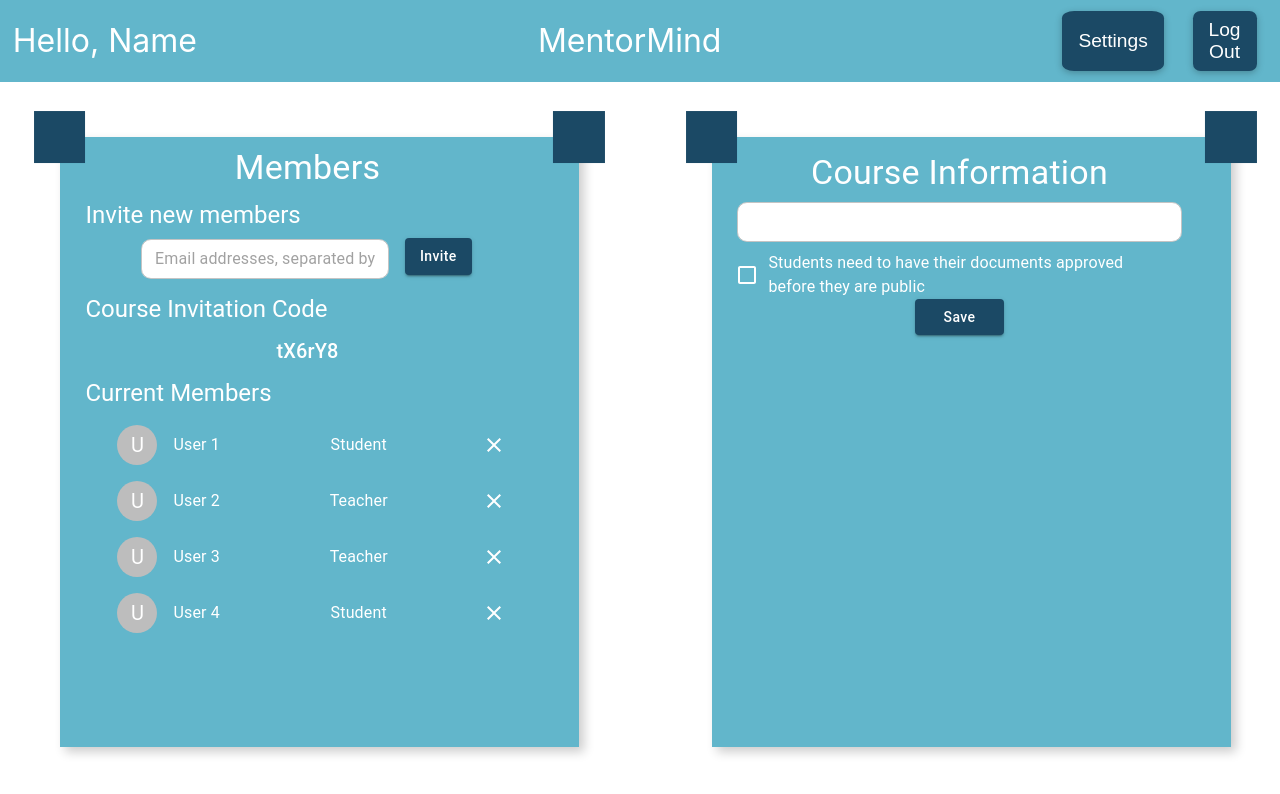
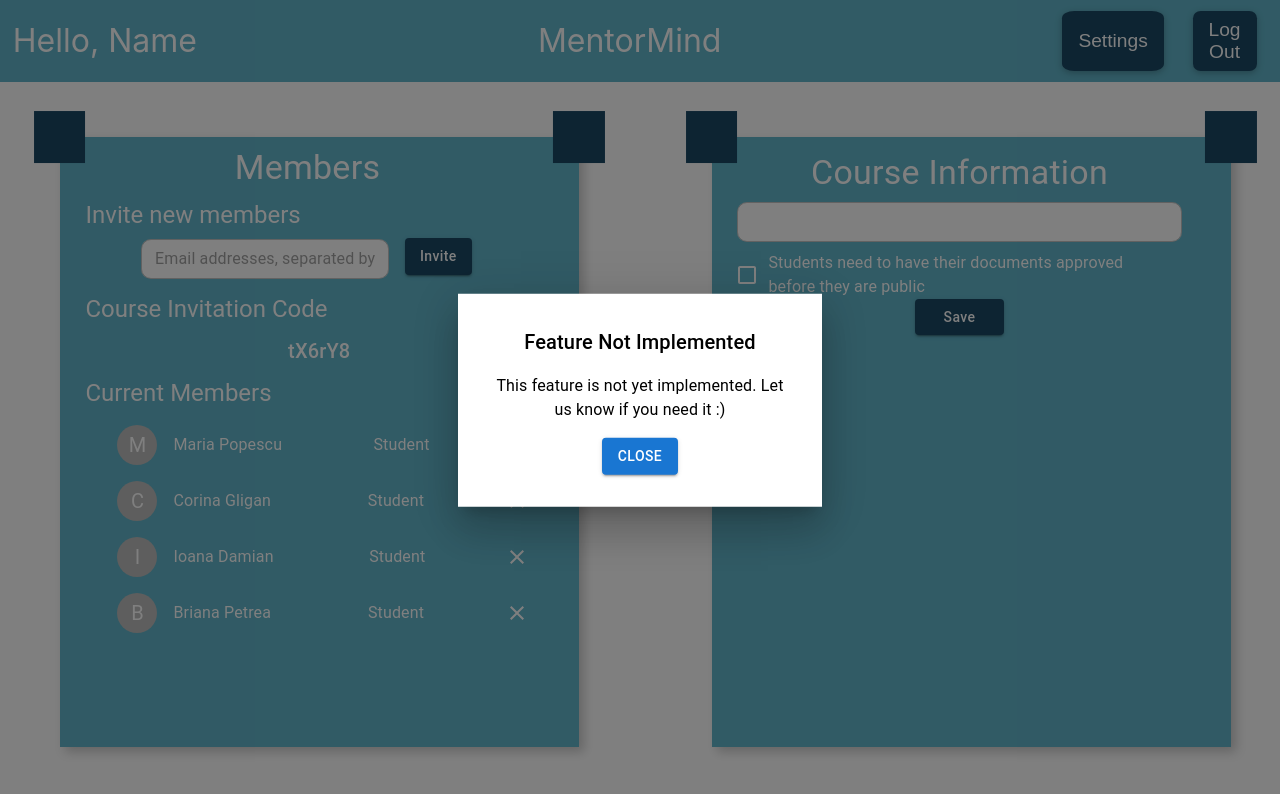
Before and after one commit to diss-mentor-mind/MentorMind, a React (Create React App) app in the folder mentor-mind-app/: page /manage-course in a window 1280 px wide. Both pictures are taken after a click on the button "Invite". Shown: the top 794 px of the page. Built offline with nearby package versions, Linux system fonts and the light colour scheme.

Commit message:
Add pop-up for not implemented features on manage course page

```diff
--- a/mentor-mind-app/src/components/manage-course/CourseInformation.tsx
+++ b/mentor-mind-app/src/components/manage-course/CourseInformation.tsx
@@ -7,7 +7,7 @@ import {
     FormControlLabel,
     Checkbox
 } from "@mui/material";
-
+import TextPopUp from "../../pages/TextPopUp";
 import StyledContainer from "../containers/StyledContainer";
 import React from "react";
 
--- a/mentor-mind-app/src/components/manage-course/Members.tsx
+++ b/mentor-mind-app/src/components/manage-course/Members.tsx
@@ -1,4 +1,4 @@
-import React, { useState } from 'react';
+import React, {useState} from 'react';
 import {
     Box,
     Button,
@@ -10,10 +10,12 @@ import {
     ListItemText,
     ListItemSecondaryAction,
     IconButton,
-    styled
+    styled,
+    Modal
 } from "@mui/material";
 import CloseIcon from '@mui/icons-material/Close';
 import StyledContainer from "../containers/StyledContainer";
+import TextPopUp from "../../pages/TextPopUp";
 
 const CssTextField = styled(TextField)({
     "& .MuiInputBase-root": {
@@ -24,35 +26,36 @@ const CssTextField = styled(TextField)({
 });
 
 const CourseInformation = () => {
-    // Example handler for form submission
-    const handleCourseInformation = () => {
-        // Form submission logic here
-    };
 
-    // Initial state for members list
     const [members, setMembers] = useState([
-        { id: 1, name: 'User 1', role: 'Student' },
-        { id: 2, name: 'User 2', role: 'Teacher' },
-        { id: 3, name: 'User 3', role: 'Teacher' },
-        { id: 4, name: 'User 4', role: 'Student' },
-        // { id: 5, name: 'User 5', role: 'Student' },
-        // { id: 6, name: 'User 6', role: 'Teacher' },
-        // { id: 7, name: 'User 7', role: 'Student' },
-        // { id: 8, name: 'User 8', role: 'Teacher' },
-        // { id: 9, name: 'User 9', role: 'Teacher' },
-        // { id: 10, name: 'User 10', role: 'Student' }
+        {id: 1, name: 'Maria Popescu', role: 'Student'},
+        {id: 2, name: 'Corina Gligan   ', role: 'Student'},
+        {id: 3, name: 'Ioana Damian', role: 'Student'},
+        {id: 4, name: 'Briana Petrea', role: 'Student'},
     ]);
 
-    // Function to return course code
     function returnCourseCode() {
         return "tX6rY8";
     }
 
+    const [open, setOpen] = useState(false);
+    const [modalTitle, setModalTitle] = useState('');
+    const [modalDescription, setModalDescription] = useState('');
+
+    const handleOpen = (title: string, description: string) => {
+        setModalTitle(title);
+        setModalDescription(description);
+        setOpen(true);
+    };
+
+    const handleClose = () => {
+        setOpen(false);
+    };
+
     return (
-        <Box sx={{ height: '75vh', overflow: 'auto' }}>
+        <Box sx={{height: '75vh', overflow: 'auto'}}>
             <Box
                 component="form"
-                onSubmit={handleCourseInformation}
                 noValidate
                 sx={{
                     flexDirection: "column",
@@ -62,13 +65,13 @@ const CourseInformation = () => {
                     width: "95%"
                 }}
             >
-                <Typography component="h4" variant="h4" sx={{ marginTop: "10px", width: "100%", textAlign: 'center' }}>
+                <Typography component="h4" variant="h4" sx={{marginTop: "10px", width: "100%", textAlign: 'center'}}>
                     Members
                 </Typography>
-                <Typography variant="h5" sx={{ marginTop: "10px", width: "100%" }}>
+                <Typography variant="h5" sx={{marginTop: "10px", width: "100%"}}>
                     Invite new members
                 </Typography>
-                <StyledContainer >
+                <StyledContainer>
                     <CssTextField
                         margin="dense"
                         required
@@ -81,35 +84,40 @@ const CourseInformation = () => {
                     <Button
                         className="button"
                         variant="contained"
-                        sx={{ textTransform: "none", width: '20%', marginLeft: '16px' }}
+                        sx={{textTransform: "none", width: '20%', marginLeft: '16px'}}
+                        onClick={() => handleOpen('Feature Not Implemented', 'This feature is not yet implemented. Let us know if you need it :)')}
                     >
                         Invite
                     </Button>
+                    <TextPopUp open={open} handleClose={handleClose} title={modalTitle}
+                               description={modalDescription}/>
                 </StyledContainer>
-                <Typography variant="h5" sx={{ marginTop: "10px", width: "100%" }}>
+            </Box>
+            <Typography variant="h5" sx={{marginTop: "10px", width: "100%"}}>
                 Course Invitation Code
             </Typography>
-                <Typography variant="h6" sx={{ marginTop: "10px", width: "100%", textAlign: "center" }}>
+            <Typography variant="h6" sx={{marginTop: "10px", width: "100%", textAlign: "center"}}>
                 {returnCourseCode()}
             </Typography>
-                <Typography variant="h5" sx={{ marginTop: "10px", width: "100%" }}>
+            <Typography variant="h5" sx={{marginTop: "10px", width: "100%"}}>
                 Current Members
             </Typography>
-                <List sx={{ width: "100%", textAlign: 'center' }}>
+            <List sx={{width: "100%", textAlign: 'center'}}>
                 {members.map(member => (
-                        <ListItem key={member.id} sx={{ pl: 4, pr: 4 }}>
-                            <Avatar sx={{ mr: 2 }}>{member.name[0]}</Avatar>
-                            <ListItemText primary={member.name} />
-                            <ListItemText primary={member.role} />
+                    <ListItem key={member.id} sx={{pl: 4, pr: 4}}>
+                        <Avatar sx={{mr: 2}}>{member.name[0]}</Avatar>
+                        <ListItemText primary={member.name}/>
+                        <ListItemText primary={member.role}/>
                         <ListItemSecondaryAction>
-                                <IconButton aria-label="delete" sx={{ color: "var(--secondary-color)" }}>
-                                    <CloseIcon />
+                            <IconButton aria-label="delete" sx={{color: "var(--secondary-color)"}}
+                                        onClick={() => handleOpen('Feature Not Implemented', 'This feature is not yet implemented. Let us know if you need it :)')}>
+                                <CloseIcon/>
                             </IconButton>
                         </ListItemSecondaryAction>
                     </ListItem>
                 ))}
             </List>
-            </Box>
+
         </Box>
     );
 };
--- /dev/null
+++ b/mentor-mind-app/src/pages/TextPopUp.tsx
@@ -0,0 +1,42 @@
+import React from 'react';
+import { Modal, Box, Typography, Button } from '@mui/material';
+
+// @ts-ignore
+const TextPopUp = ({ open, handleClose, title, description  }) => {
+    const style = {
+        position: 'absolute',
+        top: '50%',
+        left: '50%',
+        transform: 'translate(-50%, -50%)',
+        width: 300,
+        bgcolor: 'background.paper',
+        boxShadow: 24,
+        p: 4,
+        textAlign: 'center'
+    };
+
+    return (
+        <Modal
+            open={open}
+            onClose={handleClose}
+            aria-labelledby="not-implemented-title"
+            aria-describedby="not-implemented-description"
+        >
+            <Box sx={style}>
+                {title && (
+                    <Typography id="not-implemented-title" variant="h6" component="h2">
+                        {title}
+                    </Typography>
+                )}
+                <Typography id="not-implemented-description" sx={{ mt: 2 }}>
+                    {description}
+                </Typography>
+                <Button variant="contained" sx={{ mt: 2 }} onClick={handleClose}>
+                    Close
+                </Button>
+            </Box>
+        </Modal>
+    );
+};
+
+export default TextPopUp;
```
Lines whose indentation alone changed are shown as unchanged.
